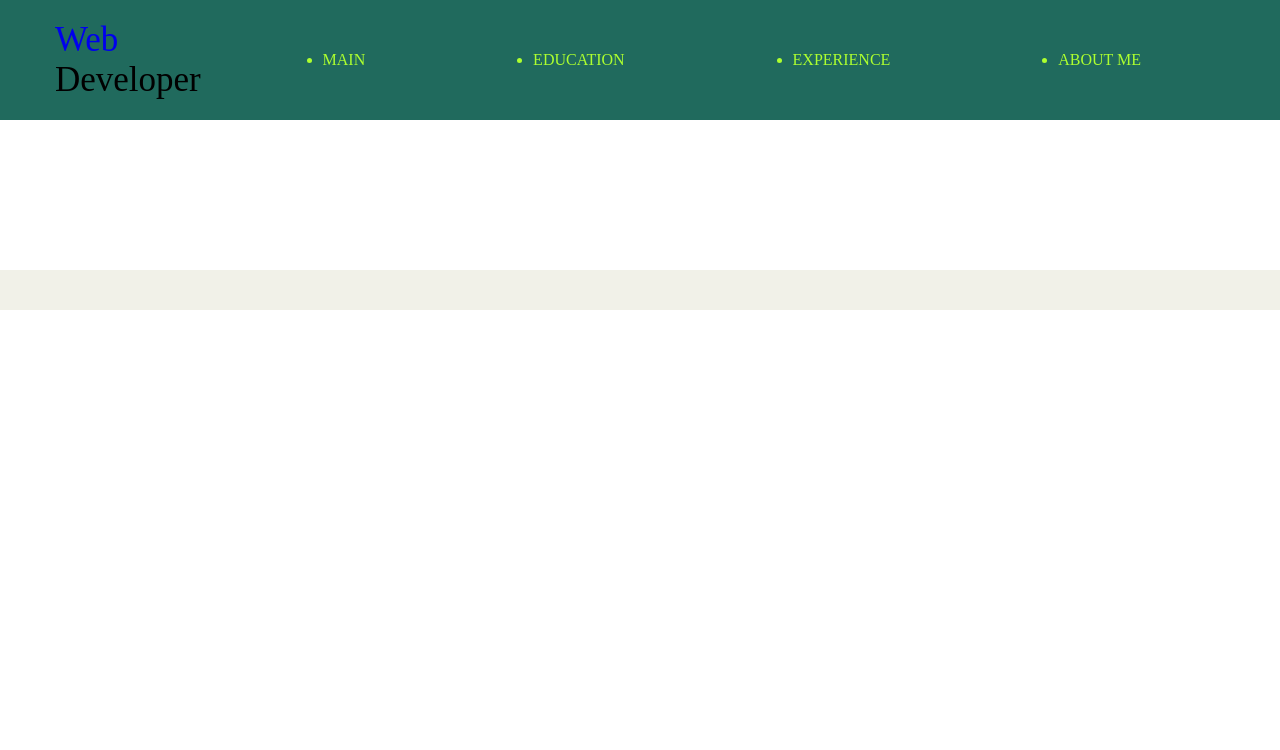
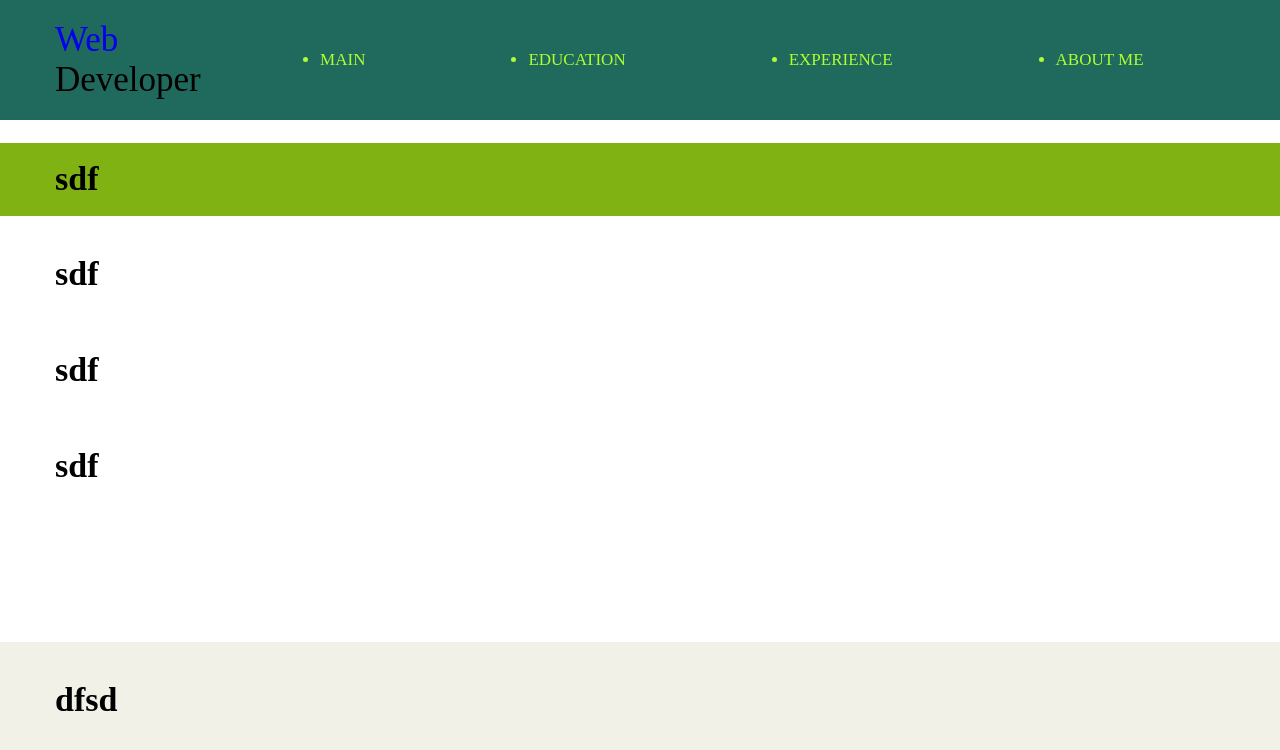
Before and after one commit to yres45/summary, a plain HTML site: page index.html in a window 1280 px wide. Drawn offline with Linux system fonts and the light colour scheme.

Commit message:
add footer on the bottom

```diff
--- a/css/style.css
+++ b/css/style.css
@@ -9,22 +9,31 @@
   html{
       -webkit-box-sizing:border-box;
       box-sizing:border-box;
+
   }
 
 
   html,body{
       height: 100%;
+
+
   }
 
   .wrapper{
-    display: flex;
-    flex-direction: column;
+      /* display: flex;
+      flex-direction: column; */
+      position: relative;
+      height: 100%;
       min-height: 100%;
+
+
+
 
   }
 
   .content{
       flex:0 0 auto;
+
   }
 
 
@@ -38,7 +47,9 @@ html,body{
       max-width: 1200px;
       margin: 0 auto;
       padding: 0px 15px;
+      font-size: 17px;
       line-height: 2.14286;
+      font-weight: 400;
 
 
   }
@@ -90,6 +101,19 @@ nav ul{
 
   /**********************************************************************************************************/
 
+  .main__block{
+      background-color: #81b214;
+
+  }
+  .main__education{
+      background-color: #bfdcae;
+
+  }
+  .main__about{
+      background-color: #81b214;
+
+  }
+
 
   /********************************************************FOOter********************************************/
 
@@ -97,6 +121,11 @@ nav ul{
       background-color:#f1f1e8 ;
       margin-top: 150px;
       padding-bottom: 40px;
+      width: 100%;
+      position: absolute;
+      bottom: 0;
+
+
   }
 
   /**********************************************************************************************************/
--- a/index.html
+++ b/index.html
@@ -45,18 +45,41 @@
 
             </div>
 
-            <section class="first__block">
+            <section class="main__block">
                 <div class="container">
-                    <div class="footer__inner">
+                    <h1>sdf</h1>
 
-                    </div>
+                </div>
+            </section>
+
+            <section class="education__block">
+                <div class="container">
+                    <h1>sdf</h1>
+
+                </div>
+            </section>
+
+            <section class="experience__block">
+                <div class="container">
+                    <h1>sdf</h1>
+
+                </div>
+            </section>
+
+            <section class="about__block">
+                <div class="container">
+                    <h1>sdf</h1>
 
                 </div>
             </section>
 
         </div>
         <div class="footer">
+            <div class="container">
 
+                <h1>dfsd</h1>
+
+            </div>
         </div>
 
     </div>
```
Lines whose indentation alone changed are shown as unchanged.
